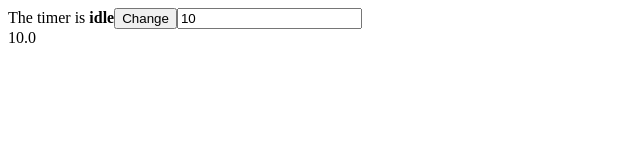
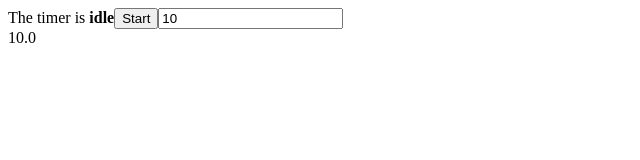
Before and after one commit to synvinkel/synvinkel-next, a Next.js app: page /timer in a window 1280 px wide. Shown: the top 160 px of the page, without its empty margins (0-640 px from the left). Built offline with nearby package versions, Linux system fonts and the light colour scheme.

Commit message:
change word on button by state

```diff
--- a/pages/timer.js
+++ b/pages/timer.js
@@ -67,7 +67,8 @@ export default function () {
                 <button
                     onClick={() => timerSend('NEXT')}
                 >
-                    Change
+                    {timerState === 'idle' ? 'Start' :
+                    timerState === 'running' ? 'Paus' : 'Resume'}
                 </button>
                 {timerState === 'paus' && <button
                     onClick={() => timerSend('RESET')}
```
